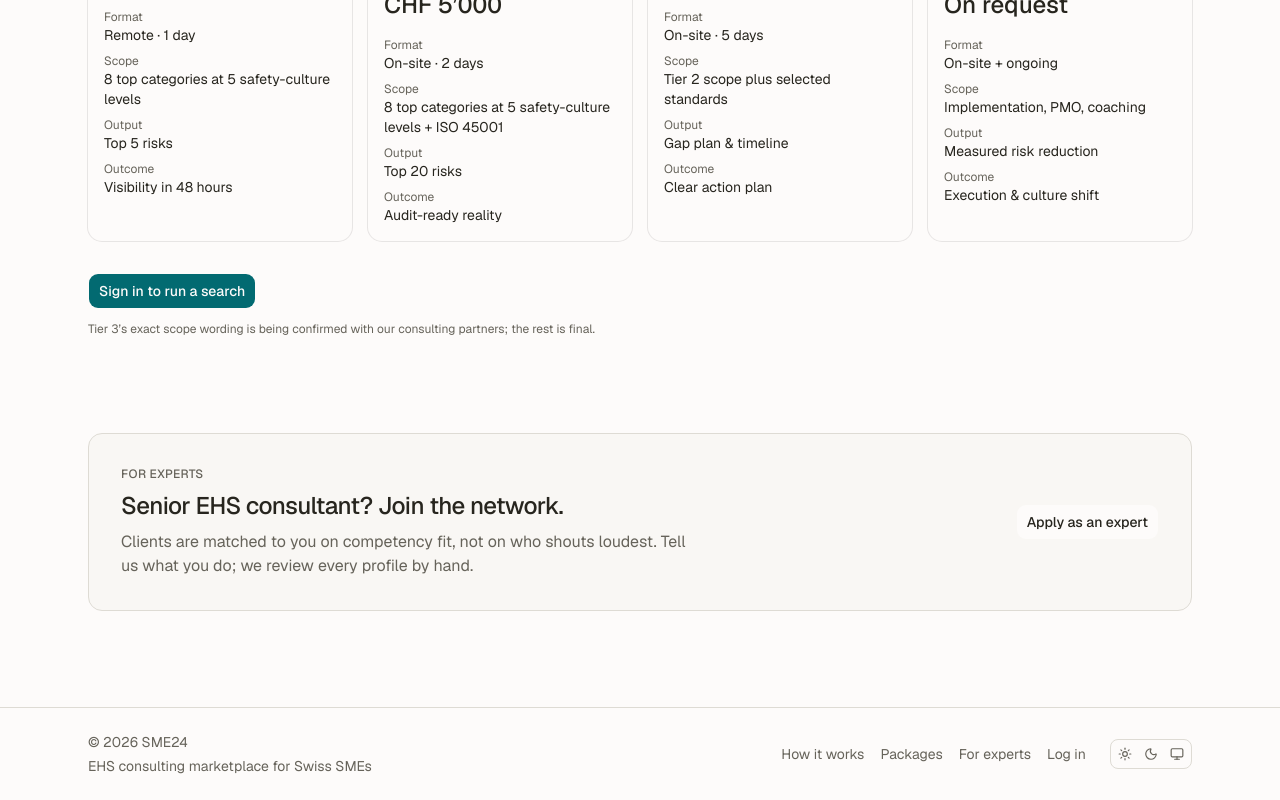
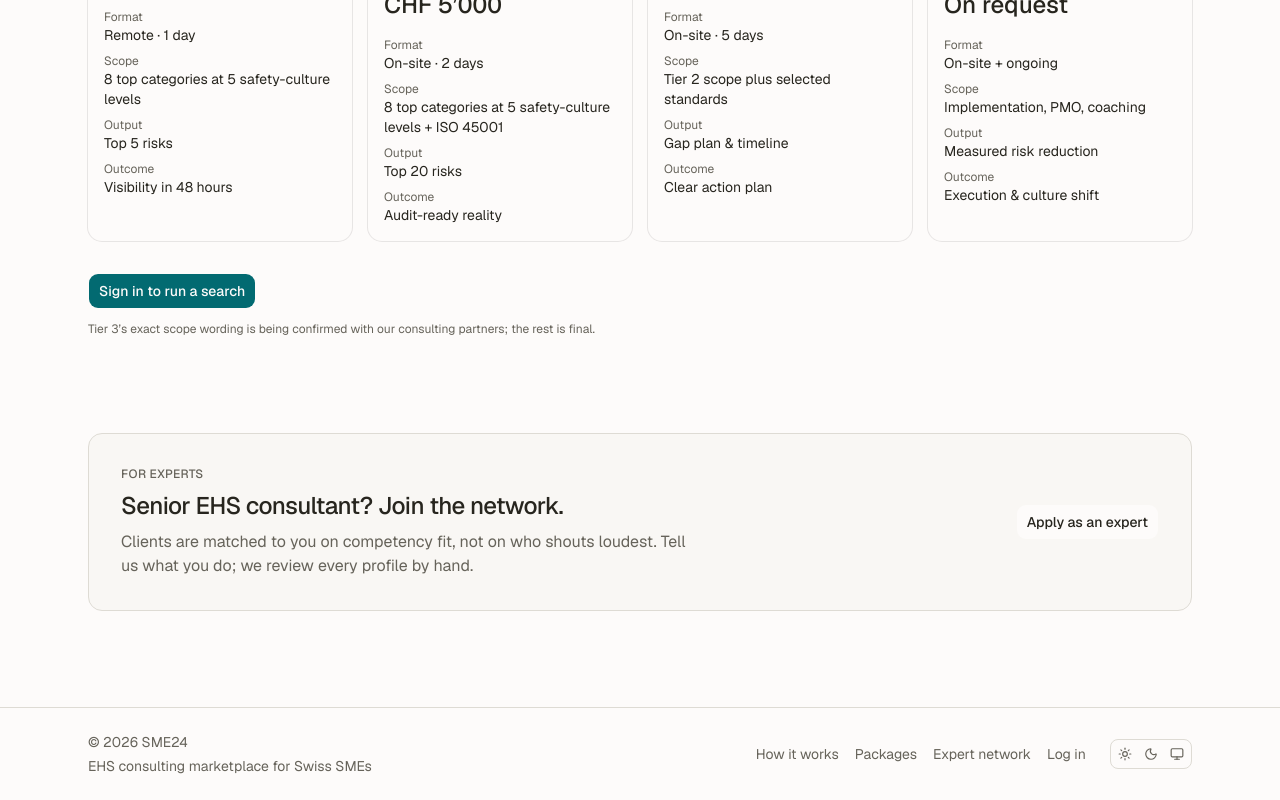
Before and after one commit to adarxyadav/sme24-ai, a Next.js app: page / in a window 1280 px wide. Shown: the part 1648-2448 px from the top of the page. Built offline with nearby package versions, Linux system fonts and the light colour scheme; no server answers.

Commit message:
fix: footer nav mirrors the header (Expert network anchor, Log in)
Co-Authored-By: Claude Fable 5 <noreply@anthropic.com>

```diff
--- a/components/marketing/SiteFooter.tsx
+++ b/components/marketing/SiteFooter.tsx
@@ -4,7 +4,7 @@ import { ThemeToggle } from "@/components/marketing/ThemeToggle";
 const LINKS = [
   { href: "/#how-it-works", label: "How it works" },
   { href: "/#packages", label: "Packages" },
-  { href: "/expert/apply", label: "For experts" },
+  { href: "/#for-experts", label: "Expert network" },
   { href: "/login", label: "Log in" },
 ] as const;
 
```
